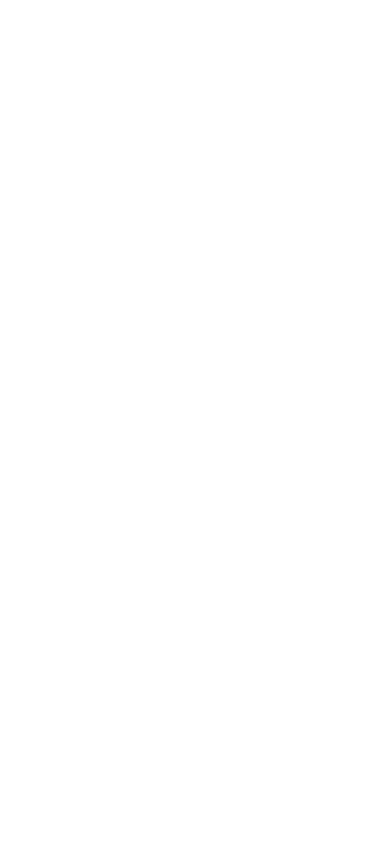
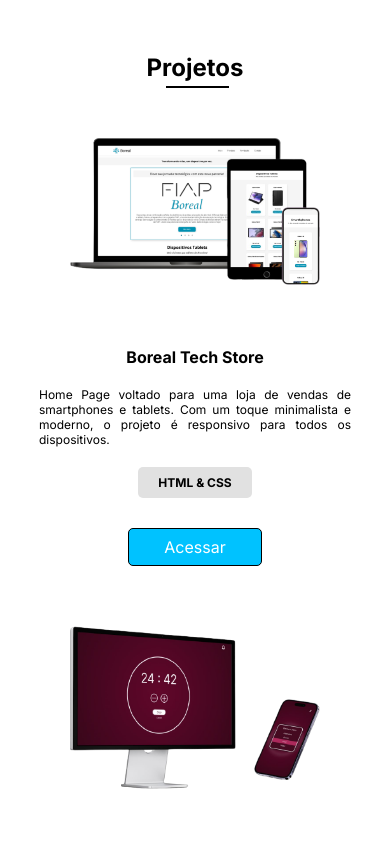
Before and after one commit to PB369/Portifolio, a React (Vite) app: page / in a window 390 px wide. Shown: the part 1680-2524 px from the top of the page. Before the commit the page ends 1688 px from the top, so only its background shows below. Built offline with nearby package versions, Linux system fonts and the light colour scheme.

Commit message:
Projects 100% concluído

```diff
--- a/src/App.jsx
+++ b/src/App.jsx
@@ -1,6 +1,7 @@
 import './App.css'
 import Home from "./components/Home"
 import About from "./components/About"
+import Projects from './components/Projects'
 
 function App() {
 
@@ -8,6 +9,7 @@
     <>
       <Home/>
       <About/>
+      <Projects/>
     </>
   )
 }
--- a/src/components/About/css/About.scss
+++ b/src/components/About/css/About.scss
@@ -9,6 +9,9 @@
     justify-content: center;
     align-items: center;
     height: 100vh;
+    @media screen and (max-height:800px) {
+        height: auto;
+    }
 
     h2 {
         display: inline-block;
@@ -172,6 +175,9 @@
         justify-content: center;
         align-items: center;
         height: 100vh;
+        @media screen and (max-height:800px) {
+            height: auto;
+        }
 
         h2 {
             display: inline-block;
@@ -343,6 +349,9 @@
     justify-content: center;
     align-items: center;
     height: 100vh;
+    @media screen and (max-height:800px) {
+        height: auto;
+    }
 
     h2 {
         display: inline-block;
--- a/src/components/About/index.jsx
+++ b/src/components/About/index.jsx
@@ -32,7 +32,7 @@
 
   const listTechnologies = ["React", "Bootstrap", "HTML & CSS", "Sass", "JavaScript", "Git & GitHub", "Python", "Arduino"]
 
-  const medias = listMedias.map((media)=>
+  const medias = listMedias.map(media =>
   <li key={media.name}>
     <a href={media.link} target={"_blank"} rel="noreferrer">
       <img
@@ -41,7 +41,7 @@
     </a>
   </li>)
 
-  const technologies = listTechnologies.map((technology)=><li key={technology}>- {technology}</li>)
+  const technologies = listTechnologies.map(technology => <li key={technology}>- {technology}</li>)
 
   return(
     <section id='about'>
--- a/src/components/Home/css/Home.scss
+++ b/src/components/Home/css/Home.scss
@@ -11,13 +11,13 @@
 
   #homeContent {
     display: flex;
-    height: 100vh;
     justify-content:center;
     align-items: center;
     flex-direction: column;
     flex-wrap: wrap;
     width: 100%;
     padding: 0 36px;
+    height: 100vh;
 
     #intro {
       display: flex;
@@ -78,13 +78,13 @@
 
   #homeContent {
     display: flex;
-    height: 100vh;
     justify-content:center;
     align-items: center;
     flex-direction: column;
     flex-wrap: wrap;
     width: 100%;
     padding: 0 36px;
+    height: 100vh;
 
     #intro {
       display: flex;
--- /dev/null
+++ b/src/components/Projects/css/Projects.scss
@@ -0,0 +1,323 @@
+@media screen and (min-width: 1240px) {
+
+  $small-size: 1em;
+  $medium-size: 1.4em;
+  $big-size: 1.8em;
+
+  #projects {
+    display: flex;
+    justify-content: center;
+    align-items: center;
+    flex-direction: column;
+  }
+
+  h2 {
+    display: inline-block;
+    position: relative;
+    padding-bottom: 6px;
+    margin-bottom: 80px;
+    font-size: $big-size;
+  }
+
+  h2:before{
+    content: "";
+    position: absolute;
+    width: 65%;
+    height: 1px;
+    bottom: 0;
+    left: 20%;
+    border-bottom: 2px solid black;
+  }
+
+  #mainContentProjects {
+    width: 70%;
+    display: grid;
+    grid-template-columns: 1fr;
+    grid-template-rows: auto;
+
+    .projectItem {
+      grid-column: 1/2;
+      display: grid;
+      grid-template-columns: 1fr 1fr;
+      grid-template-rows: 1fr;
+      margin-bottom: 100px;
+
+      img {
+        grid-column: 1/2;
+        width: 500px;
+        margin: 60px 80px 60px 0;
+      }
+
+      .aboutProject {
+        grid-column: 2/3;
+        display: flex;
+        flex-direction: column;
+        align-items: flex-start;
+        justify-content: center;
+
+        h3 {
+          margin-bottom: 20px;
+          font-size: $big-size;
+        }
+
+        p {
+          font-size: $medium-size;
+          text-align: justify;
+        }
+
+        .tags {
+          display: flex;
+          justify-content: flex-start;
+          align-items: center;
+          flex-wrap: wrap;
+          margin: 20px 0;
+
+          span {
+              background-color: #E1E1E1;
+              margin-right: 15px;
+              margin-bottom: 10px;
+              padding: 8px 20px;
+              border-radius: 5px;
+              font-size: $small-size;
+              font-weight: bold;
+            }
+        }
+
+        .accessProjectButton {
+          text-decoration: none;
+          background-color: #00C2FF;
+          border: 1px solid black;
+          border-radius: 5px;
+          padding: 8px 35px;
+          font-size: $medium-size;
+          color: white;
+          transition: 0.1s;
+        }
+
+        .accessProjectButton:hover {
+          cursor: pointer;
+          transform: scale(0.98);
+        }
+
+        .accessProjectButton:active {transform: scale(0.96);}
+      }
+    }
+  }
+}
+
+@media screen and (max-width: 1240px) {
+
+  $small-size: 1em;
+  $medium-size: 1.1em;
+  $big-size: 1.6em;
+
+  #projects {
+    margin-top: 45px;
+    display: flex;
+    justify-content: center;
+    align-items: center;
+    flex-direction: column;
+  }
+
+  h2 {
+    display: inline-block;
+    position: relative;
+    padding-bottom: 6px;
+    margin-bottom: 40px;
+    font-size: $big-size;
+  }
+
+  h2:before{
+    content: "";
+    position: absolute;
+    width: 65%;
+    height: 1px;
+    bottom: 0;
+    left: 20%;
+    border-bottom: 2px solid black;
+  }
+
+  #mainContentProjects {
+    width: 80%;
+    display: grid;
+    grid-template-columns: 1fr;
+    grid-template-rows: auto;
+
+    .projectItem {
+      grid-column: 1/2;
+      display: grid;
+      grid-template-columns: 1fr;
+      grid-template-rows: 1fr 1fr;
+      margin-bottom: 60px;
+
+        img {
+          grid-column: 1/2;
+          grid-row: 1/2;
+          width: 350px;
+          margin: 0 auto 25px auto;
+        }
+
+      .aboutProject {
+        grid-column: 1/2;
+        grid-row: 2/3;
+        display: flex;
+        flex-direction: column;
+        align-items: center;
+        justify-content: center;
+
+        h3 {
+          margin-bottom: 20px;
+          font-size: $big-size;
+        }
+
+        p {
+          font-size: $medium-size;
+          text-align: justify;
+        }
+
+        .tags {
+          display: flex;
+          justify-content: flex-start;
+          align-items: center;
+          margin: 20px 0;
+
+          span {
+              background-color: #E1E1E1;
+              margin: 0 15px;
+              padding: 8px 20px;
+              border-radius: 5px;
+              font-size: $small-size;
+              font-weight: bold;
+            }
+        }
+
+        .accessProjectButton {
+          text-decoration: none;
+          background-color: #00C2FF;
+          border: 1px solid black;
+          border-radius: 5px;
+          padding: 8px 35px;
+          font-size: $medium-size;
+          color: white;
+          transition: 0.1s;
+        }
+
+        .accessProjectButton:hover {
+          cursor: pointer;
+          transform: scale(0.98);
+        }
+
+        .accessProjectButton:active {transform: scale(0.96);}
+      }
+    }
+  }
+}
+
+@media screen and (max-width: 550px) {
+
+  $small-size: 0.75em;
+  $medium-size: 1em;
+  $big-size: 1.5em;
+
+  #projects {
+    display: flex;
+    justify-content: center;
+    align-items: center;
+    flex-direction: column;
+  }
+
+  h2 {
+    display: inline-block;
+    position: relative;
+    padding-bottom: 6px;
+    margin-bottom: 40px;
+    font-size: $big-size;
+  }
+
+  h2:before{
+    content: "";
+    position: absolute;
+    width: 65%;
+    height: 1px;
+    bottom: 0;
+    left: 20%;
+    border-bottom: 2px solid black;
+  }
+
+  #mainContentProjects {
+    width: 80%;
+    display: grid;
+    grid-template-columns: 1fr;
+    grid-template-rows: auto;
+
+    .projectItem {
+      grid-column: 1/2;
+      display: grid;
+      grid-template-columns: 1fr;
+      grid-template-rows: 1fr 1fr;
+      margin-bottom: 50px;
+
+        img {
+          grid-column: 1/2;
+          grid-row: 1/2;
+          width: 250px;
+          margin: 10px auto;
+        }
+
+      .aboutProject {
+        grid-column: 1/2;
+        grid-row: 2/3;
+        display: flex;
+        flex-direction: column;
+        align-items: center;
+        justify-content: center;
+
+        h3 {
+          margin-bottom: 20px;
+          font-size: $medium-size;
+        }
+
+        p {
+          font-size: $small-size;
+          text-align: justify;
+        }
+
+        .tags {
+          display: flex;
+          justify-content: center;
+          align-items: center;
+          flex-wrap: wrap;
+          margin: 20px 0;
+
+          span {
+              background-color: #E1E1E1;
+              margin-right: 15px;
+              margin-bottom: 10px;
+              padding: 8px 20px;
+              border-radius: 5px;
+              font-size: $small-size;
+              font-weight: bold;
+            }
+        }
+
+        .accessProjectButton {
+          text-decoration: none;
+          background-color: #00C2FF;
+          border: 1px solid black;
+          border-radius: 5px;
+          padding: 8px 35px;
+          font-size: $medium-size;
+          color: white;
+          transition: 0.1s;
+        }
+
+        .accessProjectButton:hover {
+          cursor: pointer;
+          transform: scale(0.98);
+        }
+
+        .accessProjectButton:active {transform: scale(0.96);}
+      }
+    }
+  }
+}
--- /dev/null
+++ b/src/components/Projects/index.jsx
@@ -0,0 +1,46 @@
+import './css/Projects.scss'
+
+const Projects = () => {
+
+  const listProjects = [
+    {
+      name: "Boreal Tech Store",
+      image: "../../../imagens/projects/boreal-tech-store-show.png",
+      description: "Home Page voltado para uma loja de vendas de smartphones e tablets. Com um toque minimalista e moderno, o projeto é responsivo para todos os dispositivos.",
+      link: "https://boreal-tech-store.vercel.app/",
+      tags: ["HTML & CSS"]
+    },
+    {
+      name: "PomodoroTimer",
+      image: "../../../imagens/projects/pomodorotimer-show.png",
+      description: "Temporizador totalmente funcional, incluindo seleção de diferentes alarmes, voltado para facilitar a prática do método Pomodoro.",
+      link: "https://pb369-projects-pomodorotimer.vercel.app/",
+      tags: ["HTML & CSS", "JavaScript", "Sass"]
+    }
+  ]
+
+  const projects = listProjects.map(project =>
+    <div key={project.name} className='projectItem'>
+      <img src={project.image} alt='Imagem do Projeto'/>
+      <div className='aboutProject'>
+        <h3>{project.name}</h3>
+        <p>{project.description}</p>
+        <div key={project.name + " tags"} className="tags">
+          {project.tags.map(tag =>
+          <span key={tag}>{tag}</span>
+        )}</div>
+        <a className='accessProjectButton' href={project.link}target='_blank' rel='noreferrer'>Acessar</a>
+      </div>
+    </div>
+  )
+
+  return (
+    <section id='projects'>
+      <h2>Projetos</h2>
+      <div id="mainContentProjects">
+        {projects}
+      </div>
+    </section>
+  )
+}
+export default Projects
```
Also changed, not shown: public/imagens/projects/boreal-tech-store-show.png (added), public/imagens/projects/pomodorotimer-show.png (added).
